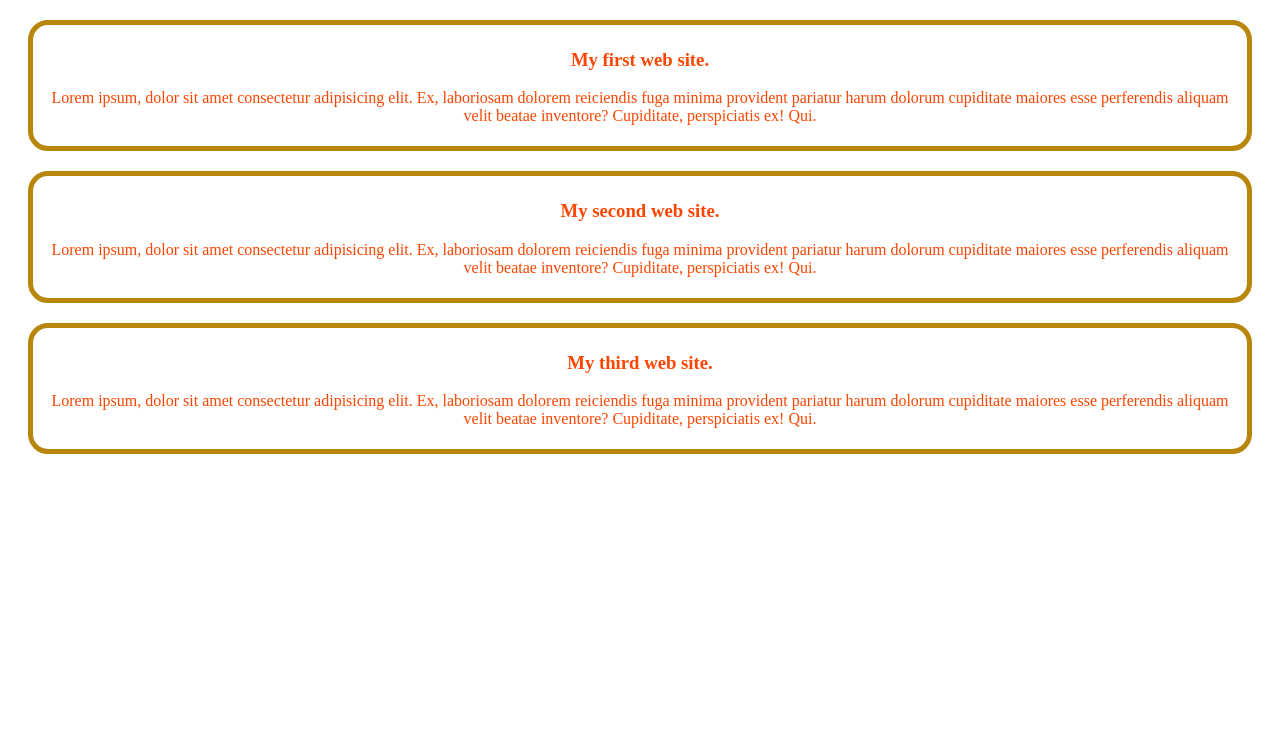
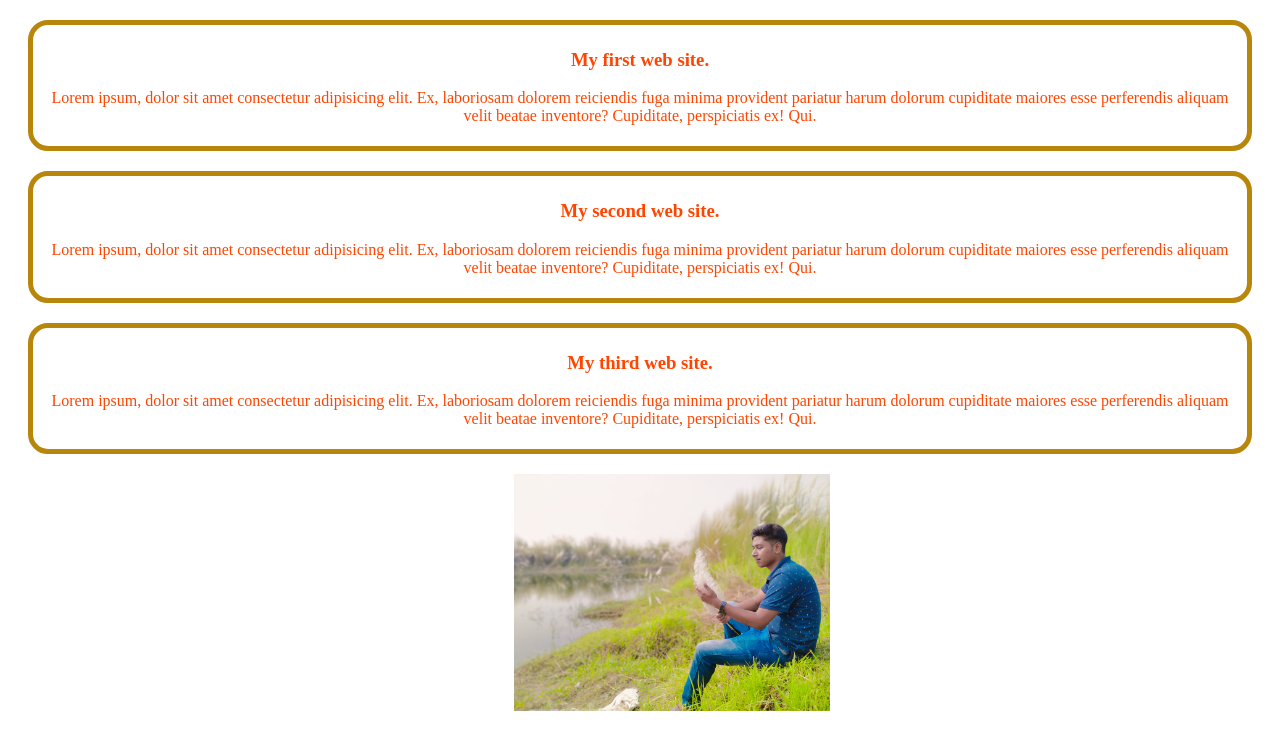
Before and after one commit to khanfuad006/my-first-github-repo, a plain HTML site: page index.html in a window 1280 px wide. Drawn offline with Linux system fonts and the light colour scheme.

```diff
--- a/index.html
+++ b/index.html
@@ -19,5 +19,6 @@
         <h3>My third web site.</h3>
         <p>Lorem ipsum, dolor sit amet consectetur adipisicing elit. Ex, laboriosam dolorem reiciendis fuga minima provident pariatur harum dolorum cupiditate maiores esse perferendis aliquam velit beatae inventore? Cupiditate, perspiciatis ex! Qui.</p>
     </div>
+    <img src="image/fuad.jpg" alt="" width="25%" height="40%">
 </body>
 </html>
--- a/styles/blog.css
+++ b/styles/blog.css
@@ -6,3 +6,6 @@ div{
     padding: 5px;
     margin: 20px;
 }
+img{
+    margin-left: 40%;
+}
```
Also changed, not shown: image/fuad.jpg (added).
